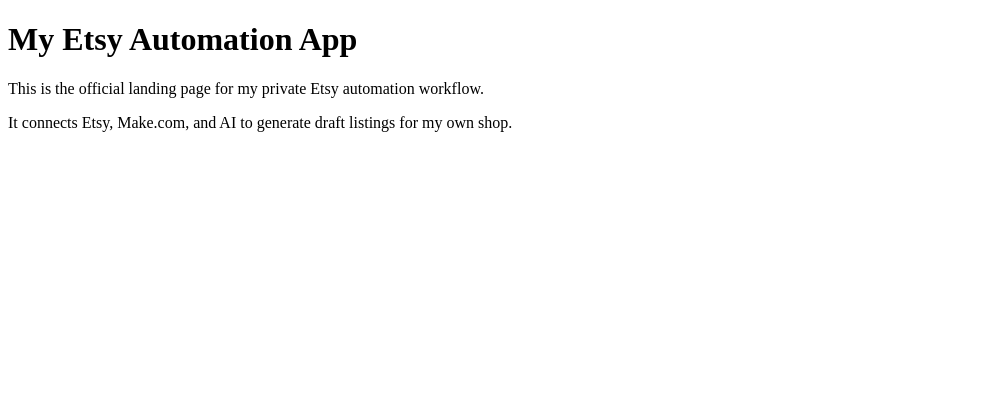
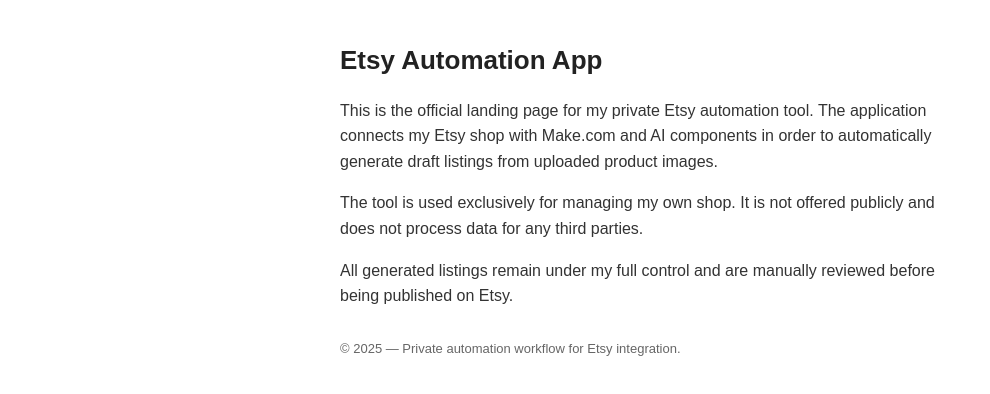
Before and after one commit to enhur13-dot/etsy-automation-landing, a plain HTML site: page index.html in a window 1280 px wide. Shown: the whole page, without its empty margins (0-990 px from the left). Drawn offline with Linux system fonts and the light colour scheme.

Commit message:
Update index.html

```diff
--- a/index.html
+++ b/index.html
@@ -1,12 +1,57 @@
 <!DOCTYPE html>
-<html>
-  <head>
-    <meta charset="utf-8" />
-    <title>My Etsy Automation App</title>
-  </head>
-  <body>
-    <h1>My Etsy Automation App</h1>
-    <p>This is the official landing page for my private Etsy automation workflow.</p>
-    <p>It connects Etsy, Make.com, and AI to generate draft listings for my own shop.</p>
-  </body>
+<html lang="en">
+<head>
+  <meta charset="utf-8" />
+  <title>Etsy Automation Tool</title>
+  <meta name="viewport" content="width=device-width, initial-scale=1" />
+  <style>
+    body {
+      font-family: Arial, sans-serif;
+      max-width: 600px;
+      margin: 40px auto;
+      line-height: 1.6;
+      padding: 0 15px;
+      color: #333;
+    }
+    h1 {
+      font-size: 26px;
+      margin-bottom: 15px;
+      color: #222;
+    }
+    p {
+      margin-bottom: 12px;
+    }
+    .footer {
+      margin-top: 30px;
+      font-size: 13px;
+      color: #666;
+    }
+  </style>
+</head>
+
+<body>
+
+  <h1>Etsy Automation App</h1>
+
+  <p>
+    This is the official landing page for my private Etsy automation tool.
+    The application connects my Etsy shop with Make.com and AI components
+    in order to automatically generate draft listings from uploaded product images.
+  </p>
+
+  <p>
+    The tool is used exclusively for managing my own shop.
+    It is not offered publicly and does not process data for any third parties.
+  </p>
+
+  <p>
+    All generated listings remain under my full control and are manually reviewed
+    before being published on Etsy.
+  </p>
+
+  <p class="footer">
+    © 2025 — Private automation workflow for Etsy integration.
+  </p>
+
+</body>
 </html>
```
